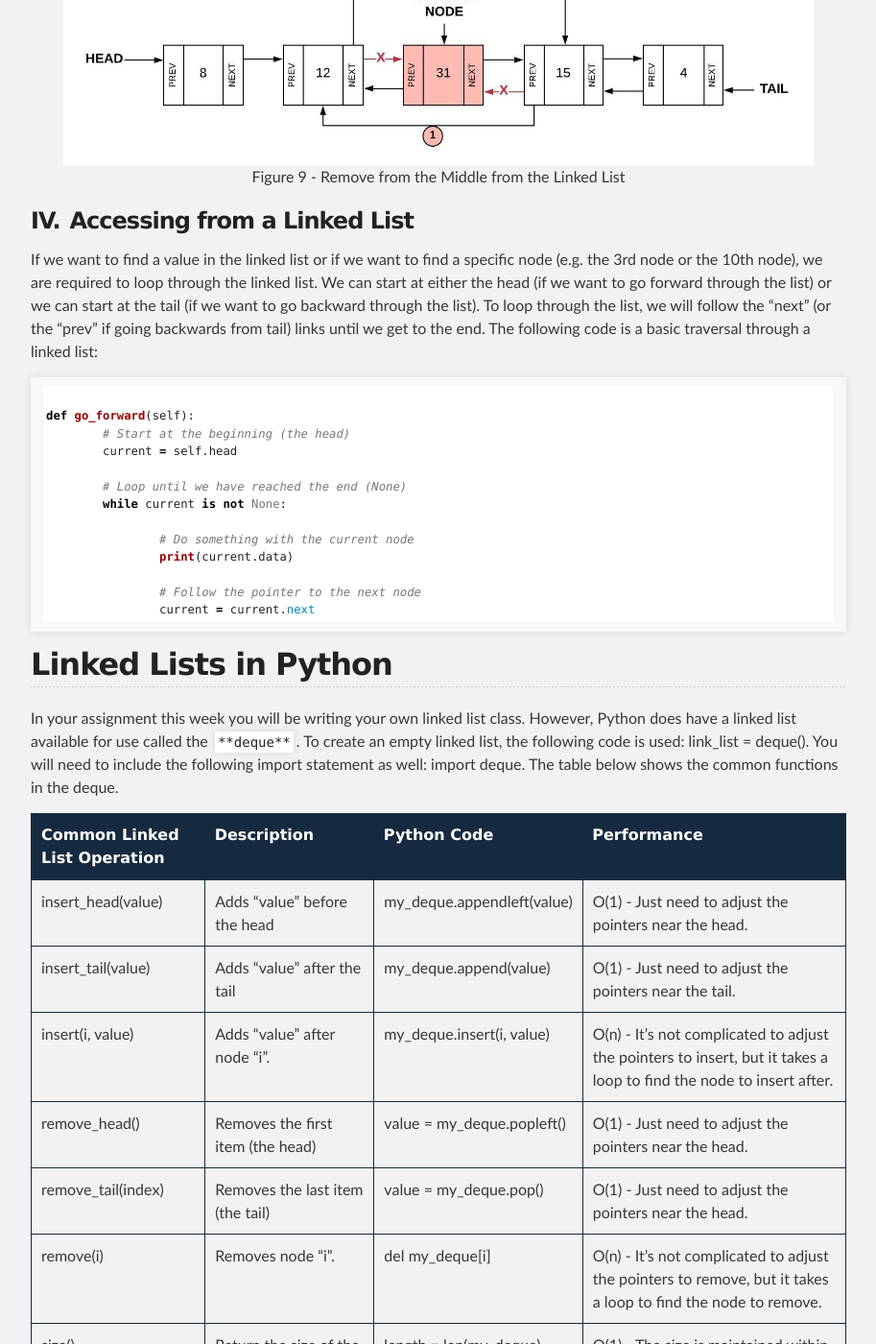
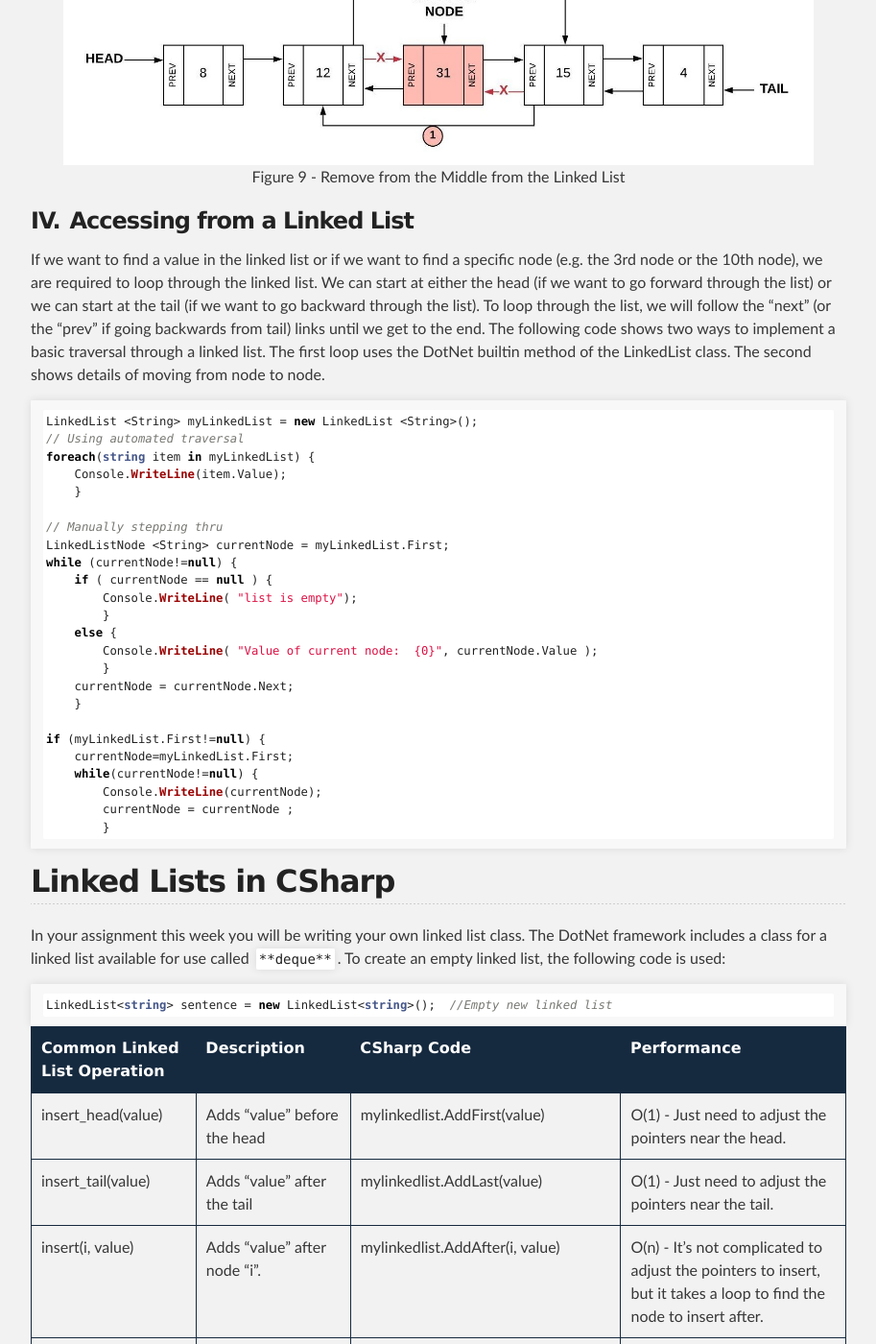
Before and after one commit to byui-cse/cse212-csharp, a Jekyll site: the page built from docs/lesson07/prepare.md, in a window 1280 px wide and 1400 px high, scrolled down 4512 px. Shown: the whole window at 96% size, without its empty margins (183-1096 px from the left). Built offline with Jekyll 4.4.1, drawn with Linux system fonts in a browser that asks for light colours; some web fonts are replaced; some of the changed text lies outside the part shown.

Commit message:
Converted code examples to CSharp

````diff
--- a/docs/lesson07/prepare.md
+++ b/docs/lesson07/prepare.md
@@ -11,7 +11,7 @@ title: "W07 Prepare: Reading"
 -- II. [Inserting into a Linked List](#inserting-into-a-linked-list)<br>
 -- III. [Removing from a Linked List](#removing-from-a-linked-list)<br>
 -- IV. [Accessing from a Linked List](#accessing-from-a-linked-list)<br>
--- V. [Linked Lists in Python](#linked-lists-in-python)<br>
+-- V. [Linked Lists in CSharp]()<br>
 -- VI. [Comparing Dynamic Array and Linked List](#comparing-dynamic-array-and-linked-list)<br>
 - [Key Terms](#key-terms)<br>
 
@@ -56,8 +56,6 @@ Inserting at the head usually requires a four step process:
     2.) Set the "next" of the new node to the current head (new_node.next = self.head)
     3.) Set the "prev" of the current head to the new node (self.head.prev = new_node)
     4.) Set the head equal to the new node (self.head = new_node)
-
-
 
 <!--- Figure 4 -->
 {% include image.html url="linked_list_insert_head.jpg"
@@ -139,8 +137,9 @@ caption="Remove from the Middle from the Linked List"
 
 ### Accessing from a Linked List
 
-If we want to find a value in the linked list or if we want to find a specific node (e.g. the 3rd node or the 10th node), we are required to loop through the linked list. We can start at either the head (if we want to go forward through the list) or we can start at the tail (if we want to go backward through the list). To loop through the list, we will follow the "next" (or the "prev" if going backwards from tail) links until we get to the end. The following code is a basic traversal through a linked list:
+If we want to find a value in the linked list or if we want to find a specific node (e.g. the 3rd node or the 10th node), we are required to loop through the linked list. We can start at either the head (if we want to go forward through the list) or we can start at the tail (if we want to go backward through the list). To loop through the list, we will follow the "next" (or the "prev" if going backwards from tail) links until we get to the end. The following code shows two ways to implement a basic traversal through a linked list.  The first loop uses the DotNet builtin method of the LinkedList class.  The second shows details of moving from node to node.
 
+<!-- Python version
 ```python
 
 def go_forward(self):
@@ -156,7 +155,38 @@ def go_forward(self):
 		# Follow the pointer to the next node
 		current = current.next
 ```
+-->
 
+<!-- CSharp -->
+```csharp
+LinkedList <String> myLinkedList = new LinkedList <String>();
+// Using automated traversal
+foreach(string item in myLinkedList) {
+    Console.WriteLine(item.Value);
+    }
+
+// Manually stepping thru
+LinkedListNode <String> currentNode = myLinkedList.First;
+while (currentNode!=null) {
+    if ( currentNode == null ) {
+        Console.WriteLine( "list is empty");
+        }
+    else {
+        Console.WriteLine( "Value of current node:  {0}", currentNode.Value );
+        }
+    currentNode = currentNode.Next;
+    }
+
+if (myLinkedList.First!=null) {
+    currentNode=myLinkedList.First;
+    while(currentNode!=null) {
+        Console.WriteLine(currentNode);
+        currentNode = currentNode ;
+        }
+```
+
+
+<!-- Python
 ## Linked Lists in Python
 
 In your assignment this week you will be writing your own linked list class. However, Python does have a linked list available for use called the `**deque**`. To create an empty linked list, the following code is used: link_list = deque(). You will need to include the following import statement as well: import deque. The table below shows the common functions in the deque.
@@ -171,6 +201,31 @@ In your assignment this week you will be writing your own linked list class. How
 | remove(i)                    | Removes node "i".                                      | del my_deque[i]            | O(n) - It's not complicated to adjust the pointers to remove, but it takes a loop to find the node to remove.       |
 | size()                       | Return the size of the linked list                     | length = len(my_deque)     | O(1) - The size is maintained within the linked list class.                                                         |
 | empty()                      | Returns true if the length of the linked list is zero. | if len(my_deque) == 0:     | O(1) - The comparison of the length with 0 is all that is needed.                                                   |
+
+-->
+
+
+
+<!-- CSharp -->
+## Linked Lists in CSharp
+
+In your assignment this week you will be writing your own linked list class.  The DotNet framework includes a class for a linked list available for use called `**deque**`. To create an empty linked list, the following code is used:
+
+```csharp
+LinkedList<string> sentence = new LinkedList<string>();  //Empty new linked list
+```
+
+| Common Linked List Operation | Description |CSharp Code | Performance |
+|------------------------------|-------------|-------------|-------------|
+| insert_head(value)           | Adds "value" before the head                           | mylinkedlist.AddFirst(value)   | O(1) - Just need to adjust the pointers near the head.                                                              |
+| insert_tail(value)           | Adds "value" after the tail                            | mylinkedlist.AddLast(value)    | O(1) - Just need to adjust the pointers near the tail.                                                              |
+| insert(i, value)             | Adds "value" after node "i".                           | mylinkedlist.AddAfter(i, value)| O(n) - It's not complicated to adjust the pointers to insert, but it takes a loop to find the node to insert after. |
+| remove_head()                | Removes the first item (the head)                      | mylinkedlist.RemoveFirst()     | O(1) - Adjusts the pointers near the head.                                                              |
+| remove_tail(index)           | Removes the last item (the tail)                       | mylinkedlist.RemoveLast()     | O(1) - Just need to adjust the pointers near the head.                                                              |
+| remove(i)                    | Removes node "i".                                      | mylinkedlist.Remove(LinkedListNode)       | O(n) - It's not complicated to adjust the pointers to remove, but it takes a loop to find the node to remove.       |
+| size()                       | Return the size of the linked list                     | mylinkedlist.Count     | O(1) - The size is maintained within the linked list class.                                                         |
+| empty()                      | Returns true if the length of the linked list is zero. | if (mylinkedlist.Count == 0)     | O(1) - The comparison of the length with 0 is all that is needed.                                                   |
+
 
 
 ### Comparing Dynamic Array and Linked List
@@ -191,7 +246,7 @@ We can conclude the following:
     * The dynamic array has good performance at the end.
     * The linked list has good performance at the beginning and the end.
 
-Thinking back about stacks and queues, the stack did the push and pop operations from the end. Therefore, a stack can use either a dynamic array or linked list (a Python **`list`** or a Python **`deque`**) equally well. However, since a queue did the enqueue and dequeue operations from the end and the front, a queue should always be implemented with a linked list (a Python **`deque`**). This strong statement only applies when the size of the data is "large" (recall discussions earlier about big O). If we only have a small number of items in my queue, then both a dynamic array and linked list will run fast enough.
+Thinking back about stacks and queues, the stack did the push and pop operations from the end. Therefore, a stack can use either a dynamic array or linked list equally well. However, since a queue did the enqueue and dequeue operations from the end and the front, a queue should always be implemented with a linked list.  This strong statement only applies when the size of the data is "large" (recall discussions earlier about big O). If we only have a small number of items in my queue, then both a dynamic array and linked list will run fast enough.
 
 ---
 ## Key Terms
````
Also changed, not shown: docs/lesson06/prepare.md (+16 -3 lines).
